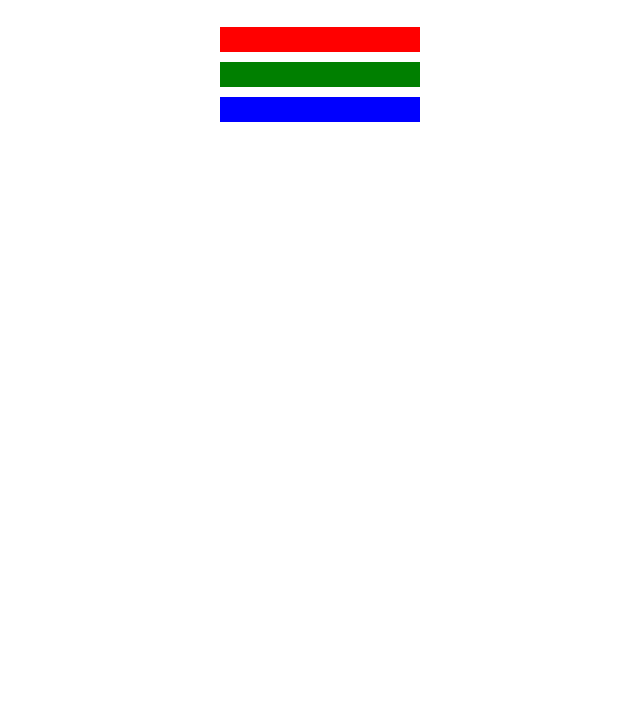
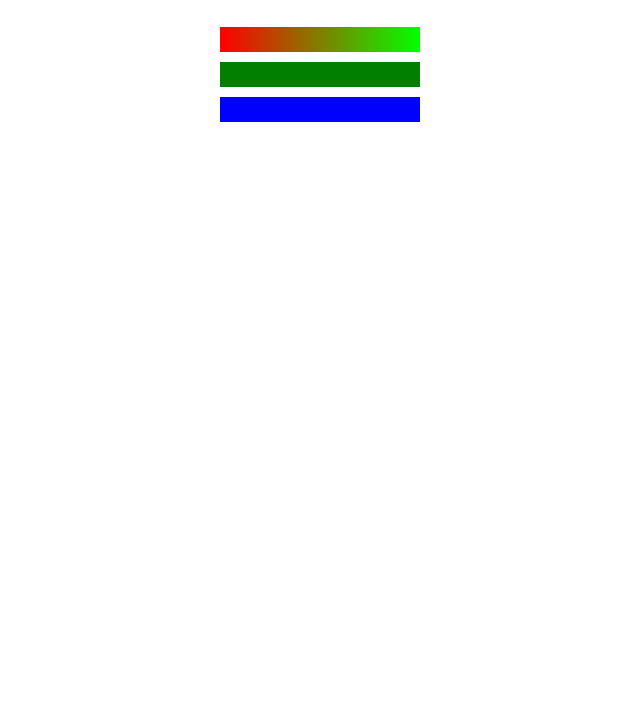
Before and after one commit to BravineTheeDeveloper/Colored-makers, a plain HTML site: page index.html in a window 1280 px wide. Shown: the part 73-800 px from the top of the page, without its empty margins (320-960 px from the left). Drawn offline with Linux system fonts and the light colour scheme.

Commit message:
CSS Colors

```diff
--- a/colormarker.css
+++ b/colormarker.css
@@ -14,7 +14,8 @@ h1 {
 }
 
 .red{
-    background-color: rgb(255, 0, 0);
+    /* linear-gradient(gradientDirection, color1, color2, ...); */
+    background: linear-gradient(90deg, rgb(255, 0, 0), rgb(0, 255, 0));
 }
 
 .green{
```
